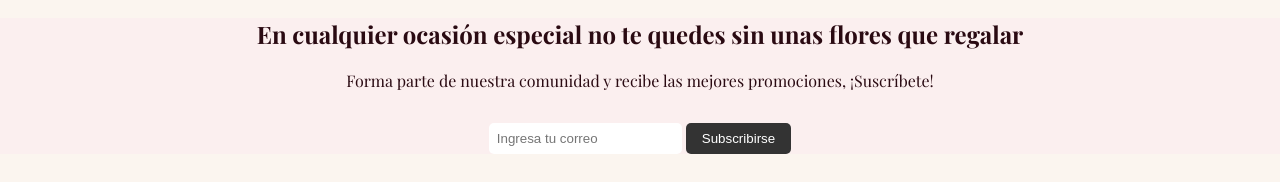
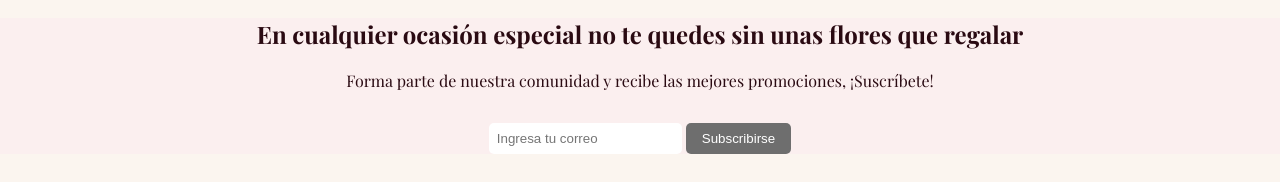
Before and after one commit to cmec95/Proyecto, a plain HTML site: page index.html in a window 1280 px wide. Shown: the part 770-952 px from the top of the page. Drawn offline with nearby package versions, Linux system fonts and the light colour scheme.

Commit message:
Pequeños cambios en color de fuente

```diff
--- a/assets/css/stlyes.css
+++ b/assets/css/stlyes.css
@@ -3,6 +3,7 @@ body {
     margin: 0;
     padding: 0;
     background-color: #FBF5EF;
+    color: #2A0A12 ;
 }
 
 header {
@@ -58,7 +59,7 @@ header {
 }
 
 .email-form button {
-    background-color: #333;
+    background-color: #6E6E6E;
     color: white;
     border: none;
     border-radius: 5px;
```
